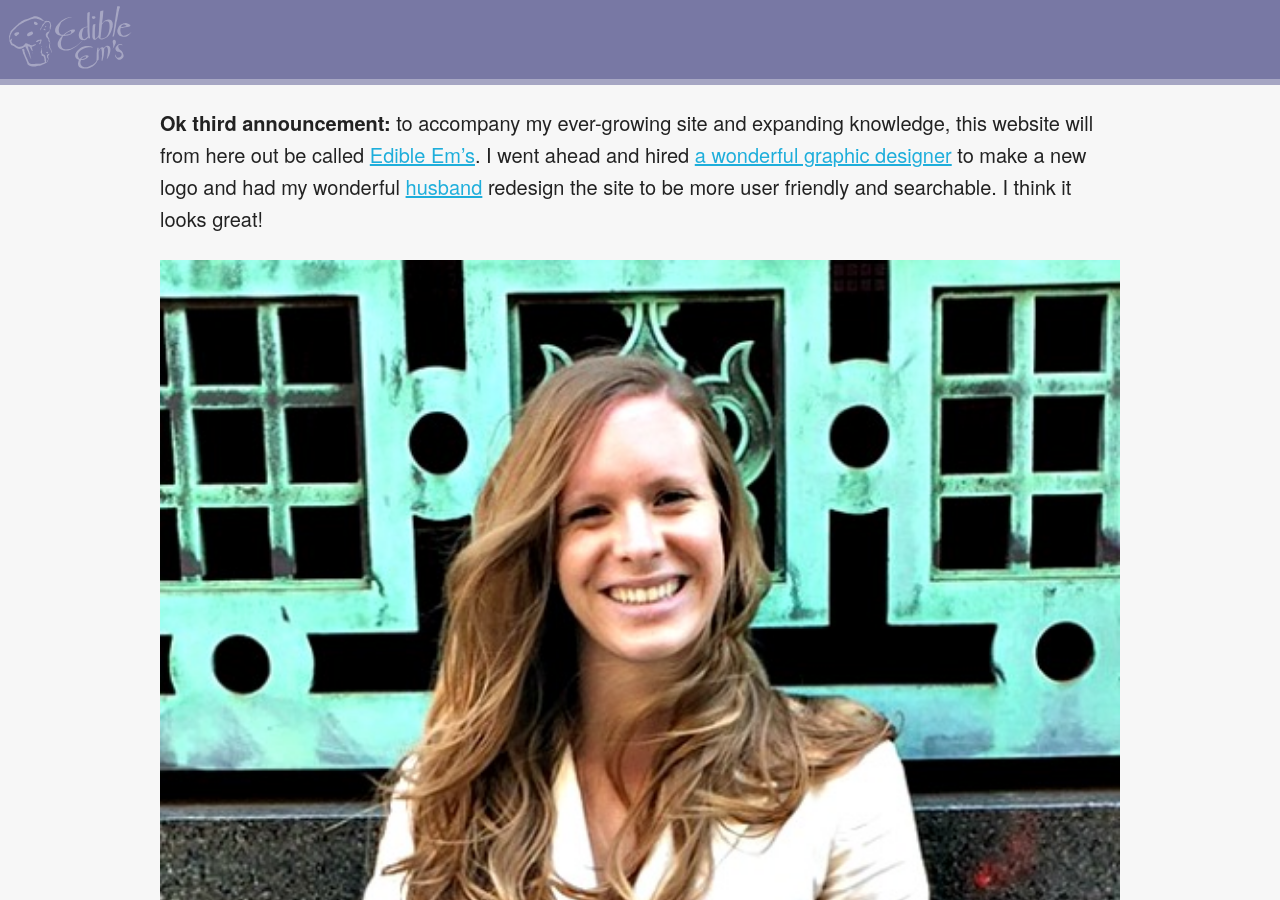
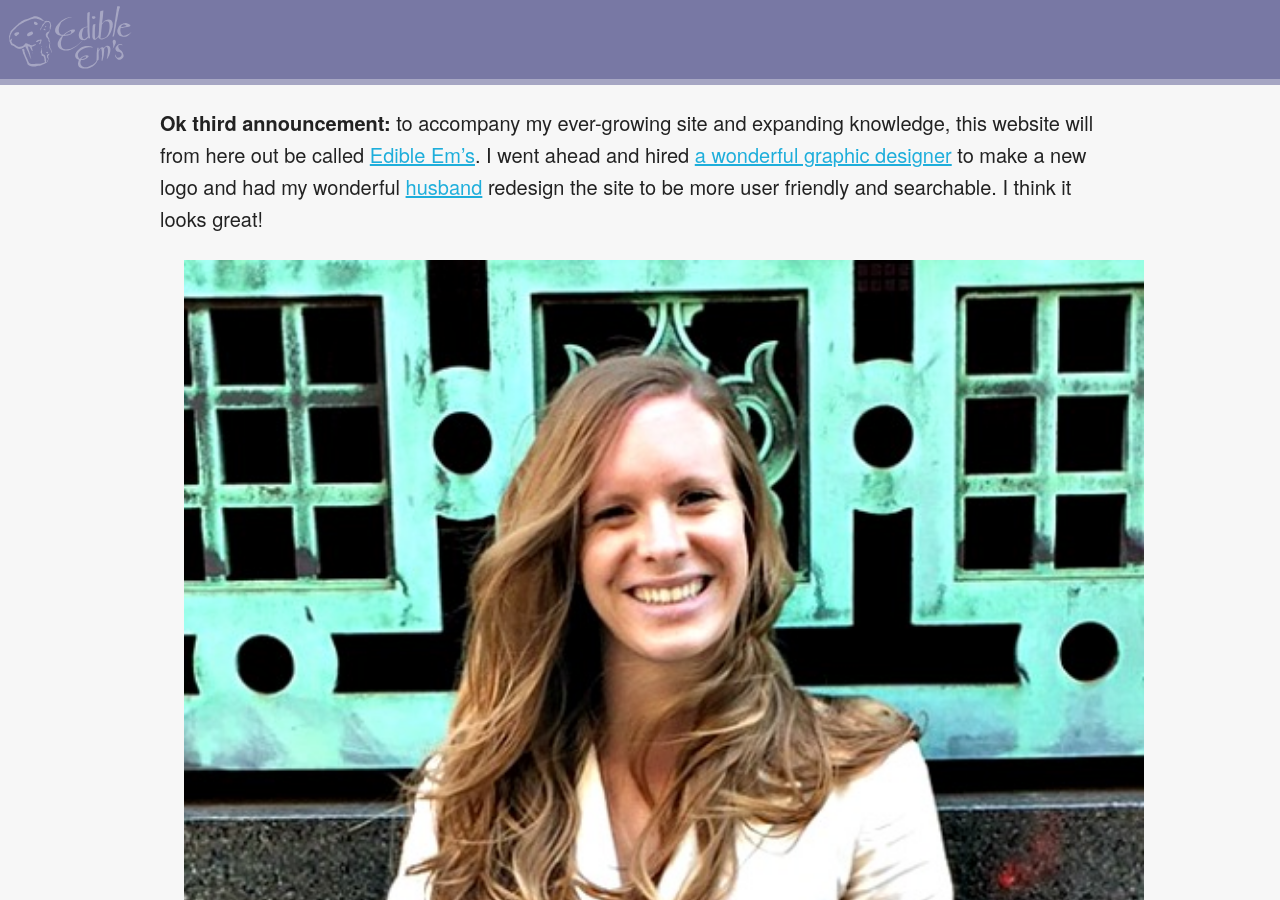
Before and after one commit to RubenSandwich/EdibleEms, a Jekyll site: the page built from _posts/2016-09-28-a-big-announcement.md, in a window 1280 px wide and 900 px high, scrolled down 693 px. Built offline with Jekyll 4.4.1, drawn with Linux system fonts in a browser that asks for light colours.

Commit message:
Add margins to images and iframes in posts

```diff
--- a/css/edibleEm.css
+++ b/css/edibleEm.css
@@ -26,10 +26,6 @@ img {
   width: 100%;
 }
 
-iframe {
-  width: 100%;
-}
-
 .logo {
   width: 135;
   height: 80px;
--- a/css/post.css
+++ b/css/post.css
@@ -2,3 +2,14 @@
 h1 {
   margin-bottom: 0px;
 }
+
+img {
+  width: 100%;
+  margin: 0% 2.5% 2.5%;
+}
+
+iframe {
+  width: 100%;
+  height: 100%;
+  margin: 0% 2.5% 2.5%;
+}
```
